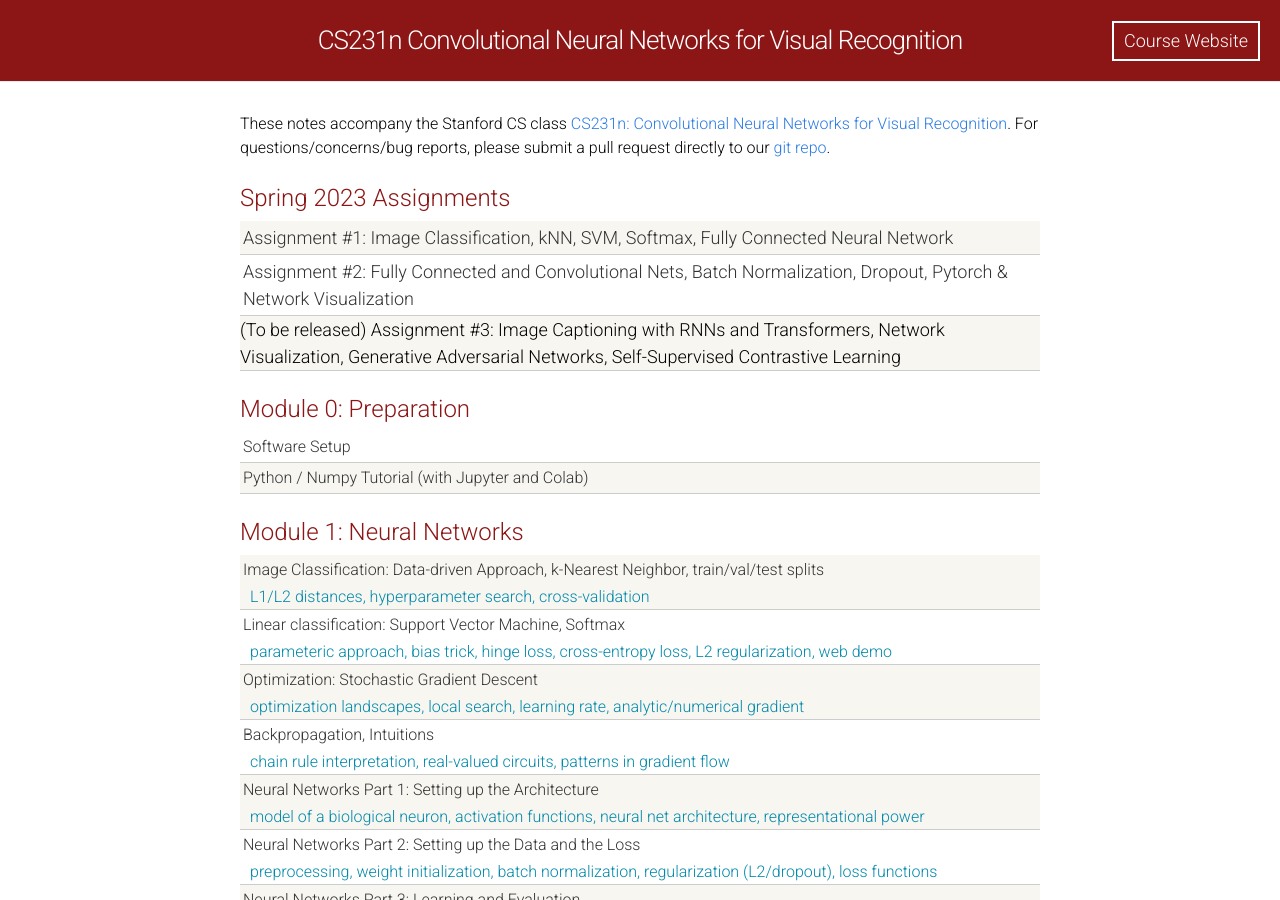
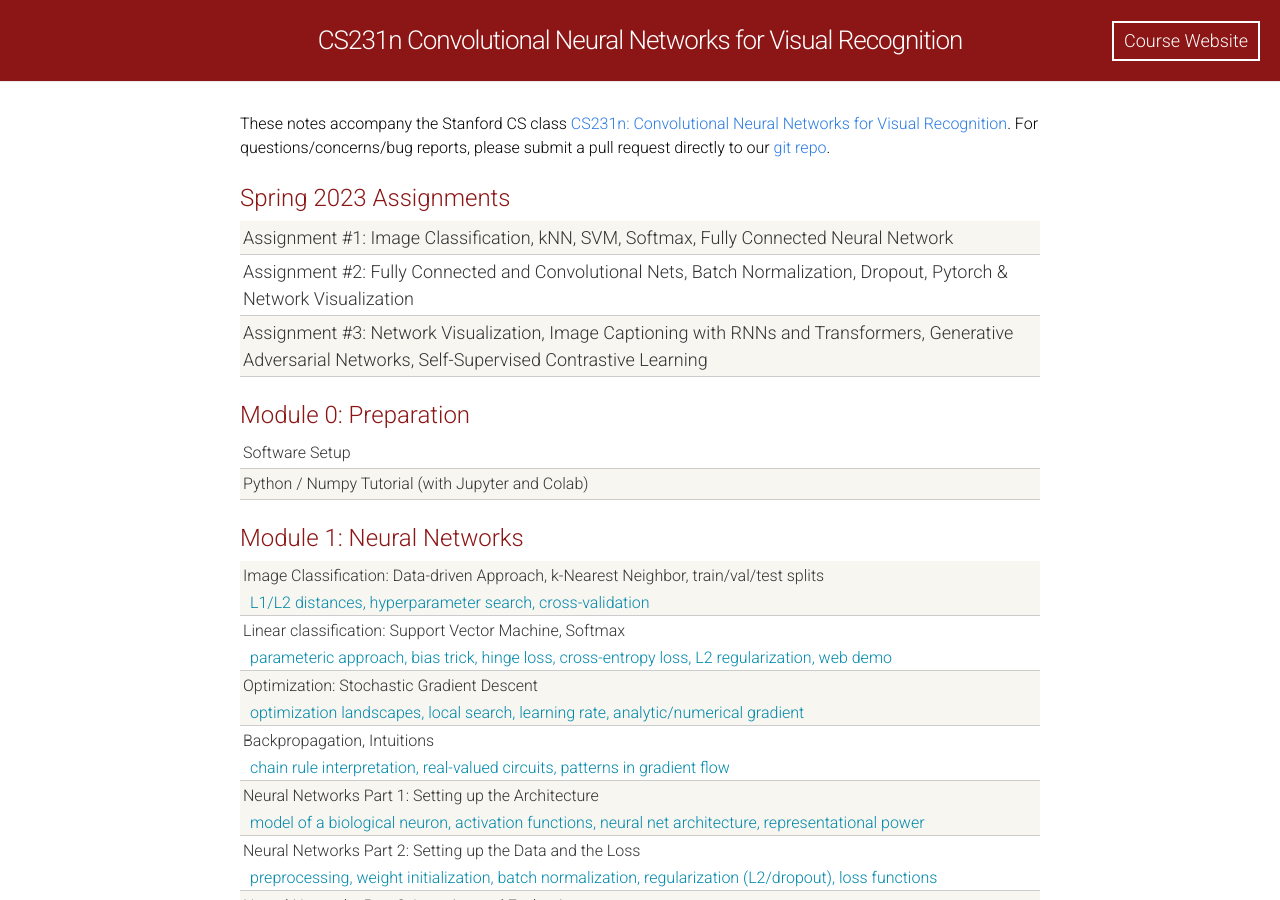
Before and after one commit to cs231n/cs231n.github.io, a Jekyll site: the page built from index.html, in a window 1280 px wide and 900 px high. Built offline with Jekyll 4.4.1, drawn with Linux system fonts in a browser that asks for light colours; some of the changed lines change nothing that is shown.

Commit message:
a3 release

```diff
--- a/index.html
+++ b/index.html
@@ -26,9 +26,9 @@
       <a href="assignments2023/assignment2/">Assignment #2: Fully Connected and Convolutional Nets, Batch Normalization, Dropout, Pytorch & Network Visualization</a>
     </div>
     <div class="materials-item">
-      (To be released) Assignment #3: Image Captioning with RNNs and Transformers, Network Visualization,
-      Generative Adversarial Networks, Self-Supervised Contrastive Learning
-      <!-- <a href="assignments2023/assignment3/">Assignment #3: Image Captioning with RNNs and Transformers, Generative Adversarial Networks, Self-Supervised Contrastive Learning</a> -->
+      <!-- (To be released) Assignment #3: Image Captioning with RNNs and Transformers, Network Visualization,
+      Generative Adversarial Networks, Self-Supervised Contrastive Learning -->
+      <a href="assignments2023/assignment3/">Assignment #3: Network Visualization, Image Captioning with RNNs and Transformers, Generative Adversarial Networks, Self-Supervised Contrastive Learning</a>
     </div>
   </div>
 
```
